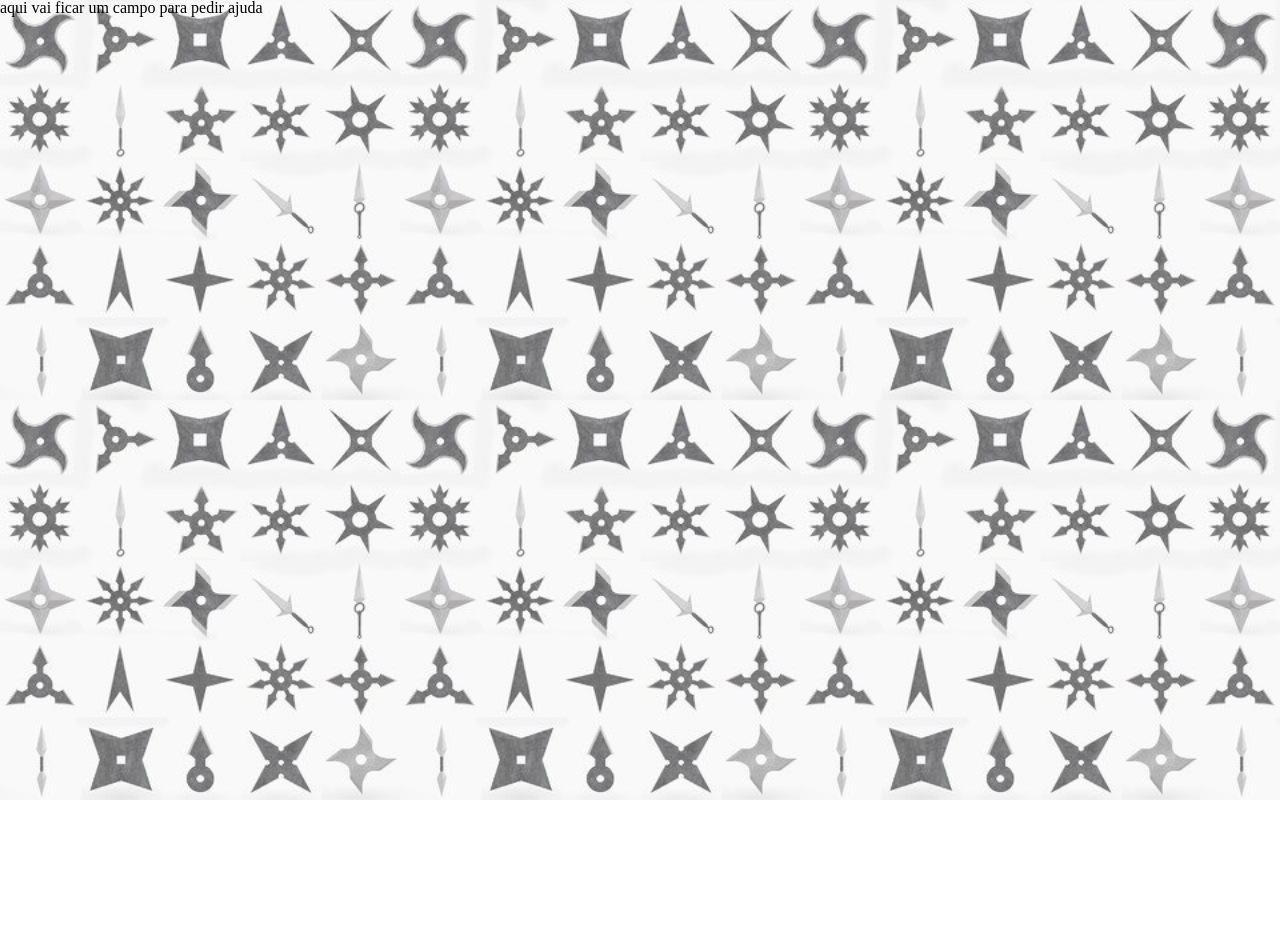
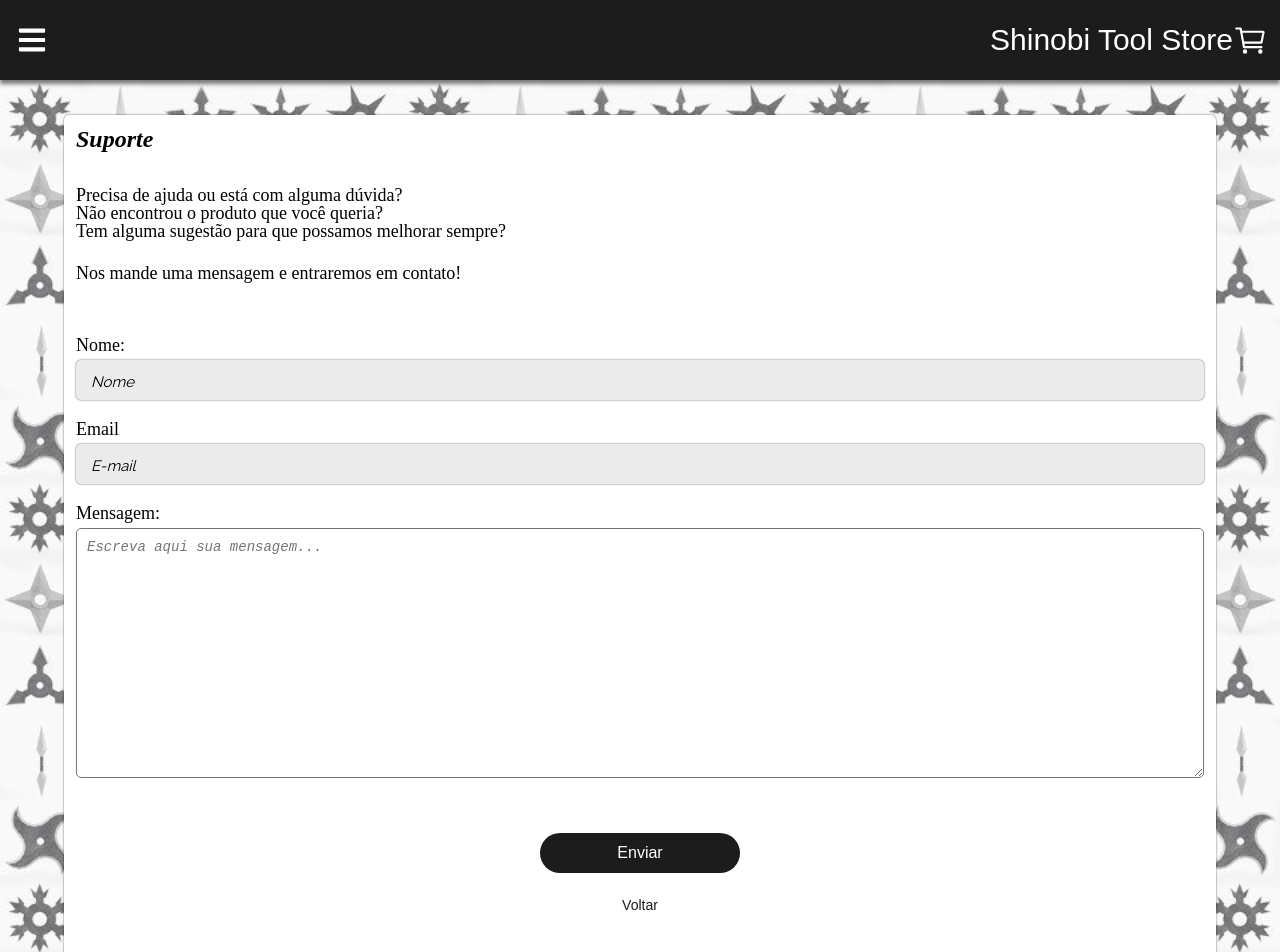
Before and after one commit to starunz/Shinobi-Tool-Store, a React (Create React App) app: page /support in a window 1280 px wide. Shown: the top 952 px of the page. Before the commit the page ends 800 px from the top, so only its background shows below. Built offline with nearby package versions, Linux system fonts and the light colour scheme; a web font is replaced by a local one.

Commit message:
Add support contact feature

```diff
--- a/src/pages/infos/index.js
+++ b/src/pages/infos/index.js
@@ -42,7 +42,8 @@ export default function Infos() {
                     imageHeight: 140,
                     title: "OOPS...",
                     text: 'Algo deu errado. Será que destruiram nosso servidor?. Tente de novo em alguns instantes.',
-                });
+                })
+                setIsLoading(false)
             })
     }
 
--- a/src/pages/support/index.js
+++ b/src/pages/support/index.js
@@ -1,7 +1,109 @@
+import Header from "../../components/Header";
+import { Container, Content } from '../cart/CartStyle';
+import Input from '../../components/styleSignIn&SignUp/Input';
+import { MessageInput } from "./style";
+import { Footer } from "../infos/style";
+import { useState } from "react";
+import { Button } from "../../components/Products/style";
+import { useNavigate } from "react-router-dom";
+import { ReturnButton } from "../Product/style";
+import * as api from '../../services/api';
+import Swal from "sweetalert2";
+import pain from '../../assets/images/pain.png';
+import lee from '../../assets/images/lee.jpg';
+
 export default function Support() {
-    return(
+
+    const navigate = useNavigate();
+    const [isLoading, setIsLoading] = useState(false);
+    const [clientMessage, setClientMessage] = useState({
+        name: '', email: '', message: ''
+    });
+
+    function handleChange(e) {
+        setClientMessage({ ...clientMessage, [e.target.name]: e.target.value })
+    }
+
+    function handleConfirm(e) {
+        e.preventDefault();
+
+        if (!clientMessage.name || !clientMessage.email || !clientMessage.message) {
+            alert('pereencha')
+            return
+        }
+        setIsLoading(true);
+        const promise = api.sendMessage(clientMessage)
+
+        promise.then(() => {
+            Swal.fire({
+                imageUrl: `${lee}`,
+                imageHeight: 140,
+                title: "Obrigado!!",
+                text: 'Entraremos em contato em breve!',
+            });
+            navigate('/');
+        })
+            .catch(() => {
+                Swal.fire({
+                    imageUrl: `${pain}`,
+                    imageHeight: 140,
+                    title: "OOPS...",
+                    text: 'Algo deu errado. Será que destruiram nosso servidor?. Tente de novo em alguns instantes.',
+                });
+                setIsLoading(false)
+            })
+    }
+
+    return (
         <>
-            <p>aqui vai ficar um campo para pedir ajuda </p>
+            <Header />
+            <Container>
+                <Content>
+                    <h1>Suporte</h1>
+                    <h2>Precisa de ajuda ou está com alguma dúvida? <br />
+                        Não encontrou o produto que você queria? <br />
+                        Tem alguma sugestão para que possamos melhorar sempre? <br /><br />
+                    </h2>
+
+                    <h2>Nos mande uma mensagem e entraremos em contato!</h2><br /><br /><br />
+
+                    <h2>Nome:</h2>
+                    <Input placeholder="Nome "
+                        type='text'
+                        name='name'
+                        onChange={handleChange}
+                        value={clientMessage.name}
+                        disabled={isLoading}
+                        required >
+                    </Input>
+
+                    <h2>Email</h2>
+                    <Input
+                        type='email'
+                        placeholder='E-mail'
+                        name='email'
+                        onChange={handleChange}
+                        value={clientMessage.email}
+                        disabled={isLoading}
+                        required
+                    />
+
+                    <h2>Mensagem:</h2>
+                    <MessageInput placeholder="Escreva aqui sua mensagem..."
+                        type='text'
+                        name='message'
+                        onChange={handleChange}
+                        value={clientMessage.message}
+                        disabled={isLoading}
+                        required >
+                    </MessageInput>
+
+                    <Footer>
+                        <Button onClick={handleConfirm}> Enviar </Button>
+                        <ReturnButton onClick={() => navigate(-1)}> Voltar </ReturnButton>
+                    </Footer>
+                </Content>
+            </Container>
         </>
-    );
+    )
 }
--- /dev/null
+++ b/src/pages/support/style.js
@@ -0,0 +1,21 @@
+import styled from "styled-components";
+
+const MessageInput = styled.textarea`
+
+    width: 100%;
+    height: 250px;
+    margin-bottom: 40px;
+
+    border-radius: 5px;
+    padding: 10px;
+
+    ::placeholder{
+        font-style: italic;
+        font-size: 14px;
+    }
+
+`
+
+export {
+    MessageInput
+}
--- a/src/services/api.js
+++ b/src/services/api.js
@@ -69,6 +69,12 @@ const sendInfos = (token, body) => {
     return promise;
 }
 
+const sendMessage = (body) => {
+    const promise = api.post('/support', body)
+
+    return promise;
+}
+
 export {
     signUp,
     login,
@@ -78,5 +84,6 @@ export {
     getUserCart,
     updateCart,
     deleteItem,
-    sendInfos
+    sendInfos,
+    sendMessage
 }
```
Also changed, not shown: src/assets/images/lee.jpg (added).
